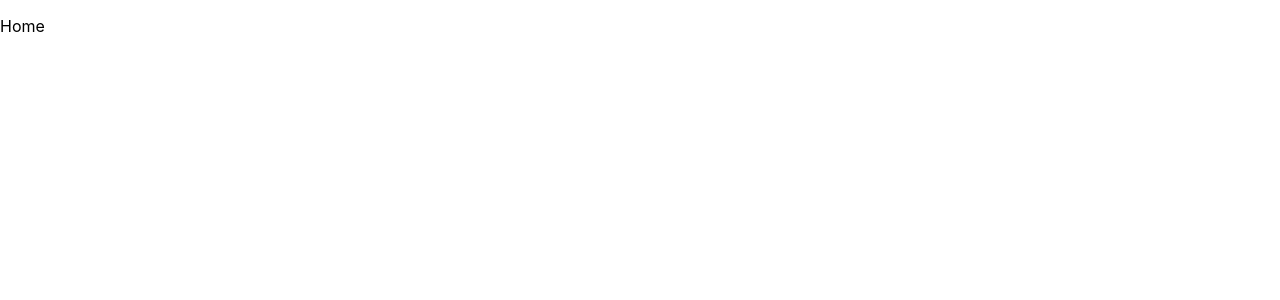
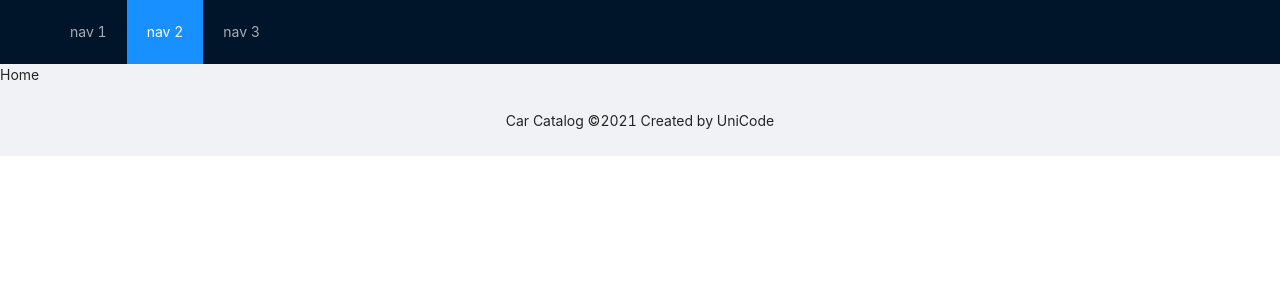
Before and after one commit to IT-UniCode/car-catalog-client, a React (Create React App) app: page / in a window 1280 px wide. Shown: the top 300 px of the page. Built offline with nearby package versions, Linux system fonts and the light colour scheme.

Commit message:
added layout

```diff
--- a/src/App.css
+++ /dev/null
@@ -1,38 +0,0 @@
-.App {
-  text-align: center;
-}
-
-.App-logo {
-  height: 40vmin;
-  pointer-events: none;
-}
-
-@media (prefers-reduced-motion: no-preference) {
-  .App-logo {
-    animation: App-logo-spin infinite 20s linear;
-  }
-}
-
-.App-header {
-  background-color: #282c34;
-  min-height: 100vh;
-  display: flex;
-  flex-direction: column;
-  align-items: center;
-  justify-content: center;
-  font-size: calc(10px + 2vmin);
-  color: white;
-}
-
-.App-link {
-  color: #61dafb;
-}
-
-@keyframes App-logo-spin {
-  from {
-    transform: rotate(0deg);
-  }
-  to {
-    transform: rotate(360deg);
-  }
-}
--- a/src/App.tsx
+++ b/src/App.tsx
@@ -3,13 +3,21 @@ import { BrowserRouter as Router } from 'react-router-dom';
 import { Layout } from 'antd';
 
 import Routes from './Routes';
+import Header from './Components/Header';
+import Footer from './Components/Footer';
+
+import useStyles from './style';
 
 const App = () => {
+  const classes = useStyles();
+
   return (
-    <div className="App">
+    <div className={classes.root}>
       <Router>
         <Layout>
+          <Header />
           <Routes />
+          <Footer />
         </Layout>
       </Router>
     </div>
--- /dev/null
+++ b/src/Components/Footer/index.tsx
@@ -0,0 +1,14 @@
+import React from 'react';
+import { Layout } from 'antd';
+
+const { Footer } = Layout;
+
+const CustomFooter = () => {
+  return (
+    <Footer style={{ textAlign: 'center' }}>
+      Car Catalog ©2021 Created by UniCode
+    </Footer>
+  );
+};
+
+export default CustomFooter;
--- /dev/null
+++ b/src/Components/Header/index.tsx
@@ -0,0 +1,19 @@
+import React from 'react';
+import { Layout, Menu } from 'antd';
+
+const { Header } = Layout;
+
+const CustomHeader = () => {
+  return (
+    <Header>
+      <div className="logo" />
+      <Menu theme="dark" mode="horizontal" defaultSelectedKeys={['2']}>
+        <Menu.Item key="1">nav 1</Menu.Item>
+        <Menu.Item key="2">nav 2</Menu.Item>
+        <Menu.Item key="3">nav 3</Menu.Item>
+      </Menu>
+    </Header>
+  );
+};
+
+export default CustomHeader;
--- a/src/index.css
+++ b/src/index.css
@@ -1,3 +1,5 @@
+@import 'antd/dist/antd.css';
+
 body {
   margin: 0;
   font-family: -apple-system, BlinkMacSystemFont, 'Segoe UI', 'Roboto', 'Oxygen',
@@ -7,6 +9,10 @@ body {
   -moz-osx-font-smoothing: grayscale;
 }
 
+p {
+  margin: 0;
+}
+
 code {
   font-family: source-code-pro, Menlo, Monaco, Consolas, 'Courier New',
     monospace;
--- /dev/null
+++ b/src/style.ts
@@ -0,0 +1,10 @@
+import { createUseStyles } from 'react-jss';
+
+const useStyles = createUseStyles({
+  root: {
+    minHeight: '100vh',
+    height: '100%',
+  },
+});
+
+export default useStyles;
```
